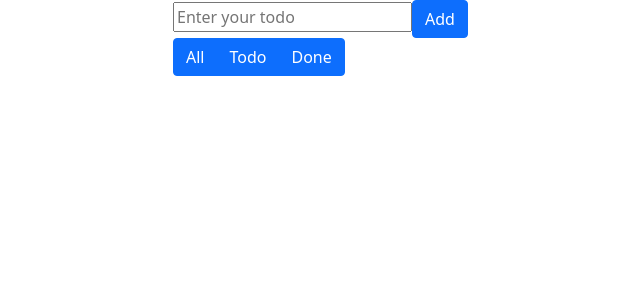
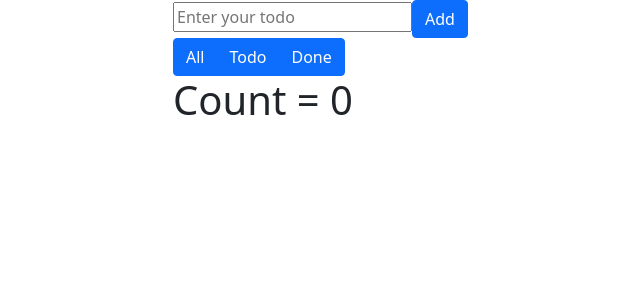
Before and after one commit to yozaam/todo, a React (Create React App) app in the folder frontend/: page / in a window 1280 px wide. Shown: the top 300 px of the page, without its empty margins (147-787 px from the left). Built offline with nearby package versions, Linux system fonts and the light colour scheme.

Commit message:
provide count of all items not deleted

```diff
--- a/frontend/src/App.tsx
+++ b/frontend/src/App.tsx
@@ -8,6 +8,7 @@ import FilterItems from './components/FilterItems';
 function App() {
   const [newItemText, setnewItemText] = useState("");
   const [items, setItems] = useState<any[]>([]);
+  const[itemsCount, setItemsCount] = useState(0);
 
   // does current filter allow this item.status
   const [filter, setFilter] = useState({todo: true, done: true, deleted: false});
@@ -15,12 +16,16 @@ function App() {
   const addItemToList = (item:any) => {
     setItems([...items, {text: newItemText, idx: items.length, status: "todo"}]);
     setnewItemText("");
+    setItemsCount(itemsCount + 1);
   };
 
   const editItem = (idx:number, item:any) => {
     let items_edited = [...items];
     items_edited[idx] = item;
     setItems(items_edited);
+    if (item.status === 'deleted') {
+      setItemsCount(itemsCount - 1);
+    }
   };
 
   return (
@@ -32,8 +37,9 @@ function App() {
         crossOrigin="anonymous"
       />
       <InputItem newItemText={newItemText} setnewItemText={setnewItemText} addItemToList={addItemToList}/> {/*Check if 'context' is better suited*/ }
-      <DisplayItems filter={filter} items={items} editItem={editItem}/>
+      <DisplayItems filter={filter} items={items} editItem={editItem} setItemsCount={setItemsCount}/>
       <FilterItems setFilter={setFilter}/>
+      <h1>Count = {itemsCount}</h1>
     </>
   );
 }
--- a/frontend/src/components/DisplayItem.tsx
+++ b/frontend/src/components/DisplayItem.tsx
@@ -25,7 +25,9 @@ const DisplayItem = ({item, editItem}) => {
                 <Col md="8" onClick={toggleStatus}>
                     {itemText}
                 </Col>
-                <Col md="4"> <Button onClick={deleteItem}> Delete </Button> </Col>
+                <Col md="4">
+                    <Button onClick={deleteItem}> Delete </Button>
+                </Col>
             </Row>
         </ListGroupItem>
     );
--- a/frontend/src/components/DisplayItems.tsx
+++ b/frontend/src/components/DisplayItems.tsx
@@ -2,7 +2,7 @@ import React from "react";
 import ListGroup from "react-bootstrap/ListGroup";
 import DisplayItem from "./DisplayItem";
 
-const DisplayItems = ({filter, items, editItem}) => {
+const DisplayItems = ({filter, items, editItem, setItemsCount}) => {
     const listItems = items
     .filter((item) => filter[item.status])
     .map((item) => {
```
